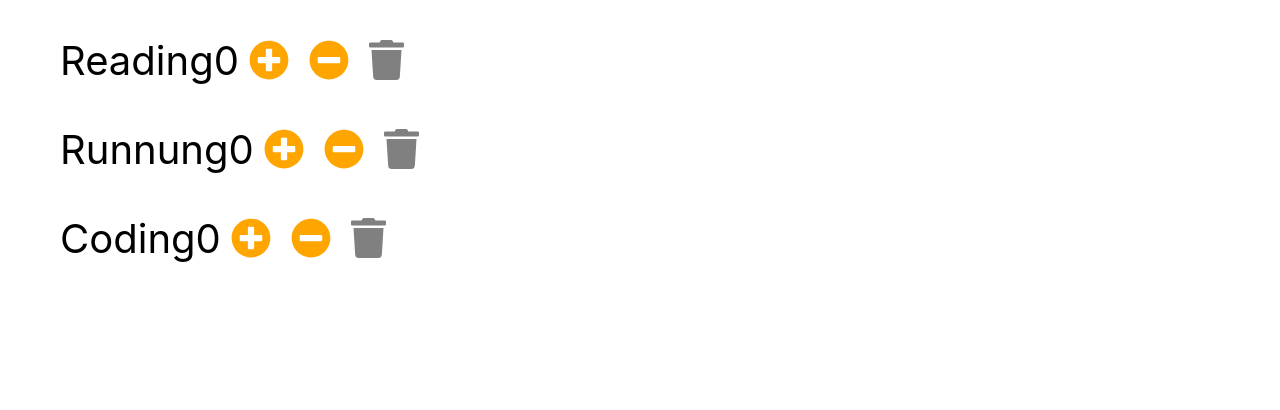
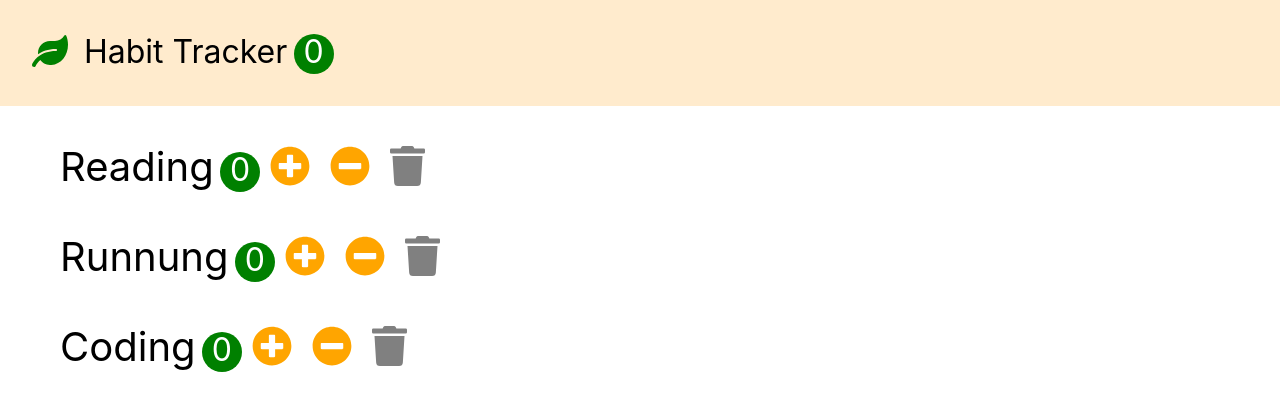
Before and after one commit to tmdqls2257/habit, a React (Create React App) app: page / in a window 1280 px wide. Shown: the top 410 px of the page. Built offline with nearby package versions, Linux system fonts and the light colour scheme.

Commit message:
header count

```diff
--- a/src/app.css
+++ b/src/app.css
@@ -1,30 +1,12 @@
+@import './css/habit.css';
+@import './css/header.css';
+
+* {
+  box-sizing: border-box;
+}
+
 button {
   outline: none;
   border: 0;
   cursor: pointer;
 }
-
-.habit {
-  font-size: 2.5rem;
-  padding: 0.5em;
-  list-style: none;
-}
-
-.habit-button {
-  font-size: 2.5rem;
-  margin: 0 0.1em;
-  background-color: transparent;
-}
-
-.habit-button:hover {
-  opacity: 0.8;
-}
-
-.habit-plus,
-.habit-minus {
-  color: orange;
-}
-
-.habit-trash {
-  color: grey;
-}
--- a/src/app.jsx
+++ b/src/app.jsx
@@ -1,10 +1,71 @@
-import React from 'react';
 import './app.css';
 import Habits from './components/habits';
+import Header from './components/header';
+import React, { Component } from 'react';
+
+class App extends Component {
+  state = {
+    habits:[
+      { id: 1, name: 'Reading', count: 0},
+      { id: 2, name: 'Runnung', count: 0},
+      { id: 3, name: 'Coding', count: 0},
+    ],
+    totalCount: 0,
+  };
 
 
-function App() {
-  return <Habits></Habits>;
+  handleIncrement = habit =>{//react는 state를 직접적으로 변경시키는 것은 좋지 않다.
+    const habits = [...this.state.habits];
+    const index = habits.indexOf(habit);
+    habits[index].count++;
+      this.setState({habits});
+      this.setState((state) => {
+        return{totalCount: state.totalCount + 1};
+      });
+  };
+
+  handleDecrement = habit =>{
+    const habits = [...this.state.habits];
+    const index = habits.indexOf(habit);
+    const count = habits[index].count - 1;
+    habits[index].count = count < 0 ? 0: count; //좋지는 않은 코드
+    this.setState({habits});
+    this.setState((state) => {
+      return{totalCount: state.totalCount - 1};
+    });
+  };
+
+  handleDelete = habit =>{
+    const habits = this.state.habits.filter(item => item.id !== habit.id);
+    this.setState({habits});
+  };
+
+  resetAll = () => {
+    const habits = [...this.state.habits];
+    const index = habits.map(habits => (habits.count));
+    this.setState({index});
+  }
+
+  totalScore = () => {
+    let result = 0;
+    this.state.habits.forEach(item => result += item.count);
+    this.setState({totalCount: result});
+  }
+
+  render() {
+    return (
+      <>
+      <Header totalCount = {this.state.totalCount}/>
+      <Habits
+          key={this.state.habits.id}
+          habits = {this.state.habits}
+          onIncrement={this.handleIncrement}
+          onDecrement={this.handleDecrement}
+          onDelete={this.handleDelete}
+          />
+      </>
+    );
+  }
 }
 
 export default App;
--- a/src/components/habit.jsx
+++ b/src/components/habit.jsx
@@ -16,7 +16,7 @@ class Habit extends Component {
   }
 
   render(){
-    console.log(this.props.habit);//데이터가 자동으로 props로 전달
+    //console.log(this.props.habit);//데이터가 자동으로 props로 전달
     const { name, count } = this.props.habit;
     //자동으로 habit에 있는 데이터가 name과 count에 담겨진다.
     //단 동일한 이름을 사용해야한다.
--- a/src/components/habits.jsx
+++ b/src/components/habits.jsx
@@ -4,44 +4,17 @@ import Habit from './habit';
 
 
 class Habits extends Component {
-  state = {
-    habits:[
-      { id: 1, name: 'Reading', count: 0},
-      { id: 2, name: 'Runnung', count: 0},
-      { id: 3, name: 'Coding', count: 0},
-    ],
-  };
-
-  handleIncrement = (habit) =>{//react는 state를 직접적으로 변경시키는 것은 좋지 않다.
-    const habits = [...this.state.habits];
-    const index = habits.indexOf(habit);
-    habits[index].count++;
-      this.setState({habits});
-  };
-
-  handleDecrement = (habit) =>{
-    const habits = [...this.state.habits];
-    const index = habits.indexOf(habit);
-    const count = habits[index].count - 1;
-    habits[index].count = count < 0 ? 0: count; //좋지는 않은 코드
-    this.setState({habits});
-  };
-
-  handleDelete = (habit) =>{
-    const habits = this.state.habits.filter(item => item.id !== habit.id);
-    this.setState({habits});
-  };
 
   render(){
     return (<ul>
       {
-        this.state.habits.map(habit => (
+        this.props.habits.map(habit => (
           <Habit
           key={habit.id}
           habit = {habit}
-          onIncrement={this.handleIncrement}
-          onDecrement={this.handleDecrement}
-          onDelete={this.handleDelete}
+          onIncrement={this.props.onIncrement}
+          onDecrement={this.props.onDecrement}
+          onDelete={this.props.onDelete}
           />//Habit 이라는 prop이름에 각각 habit의 데이터를 전달해 주는 것
         )
     )}
--- /dev/null
+++ b/src/components/header.jsx
@@ -0,0 +1,16 @@
+import React, { Component } from 'react';
+
+class Header extends Component {
+
+  render() {
+    return (
+      <div className="header">
+        <i className="header-logo fas fa-leaf"></i>
+        <span>Habit Tracker</span>
+        <span className="header-count">{this.props.totalCount}</span>
+      </div>
+    );
+  }
+}
+
+export default Header;
--- /dev/null
+++ b/src/css/habit.css
@@ -0,0 +1,36 @@
+.habit {
+  font-size: 2.5rem;
+  padding: 0.5em;
+  list-style: none;
+}
+
+.habit-button {
+  font-size: 2.5rem;
+  margin: 0 0.1em;
+  background-color: transparent;
+}
+
+.habit-button:hover {
+  opacity: 0.8;
+}
+
+.habit-plus,
+.habit-minus {
+  color: orange;
+}
+
+.habit-trash {
+  color: grey;
+}
+.habit-count {
+  display: inline-block;
+  text-align: center;
+  font-size: 2rem;
+  width: 2.5rem;
+  height: 2.5rem;
+  line-height: 2.2rem;
+  margin-left: 0.2em;
+  background-color: green;
+  color: white;
+  border-radius: 50%;
+}
--- /dev/null
+++ b/src/css/header.css
@@ -0,0 +1,27 @@
+.header {
+  justify-content: center;
+}
+
+.header {
+  font-size: 2rem;
+  padding: 1em;
+  background-color: blanchedalmond;
+}
+
+.header-logo {
+  color: green;
+  margin-right: 0.5em;
+}
+
+.header-count {
+  display: inline-block;
+  text-align: center;
+  font-size: 2rem;
+  width: 2.5rem;
+  height: 2.5rem;
+  line-height: 2.2rem;
+  margin-left: 0.2em;
+  background-color: green;
+  color: white;
+  border-radius: 50%;
+}
```
